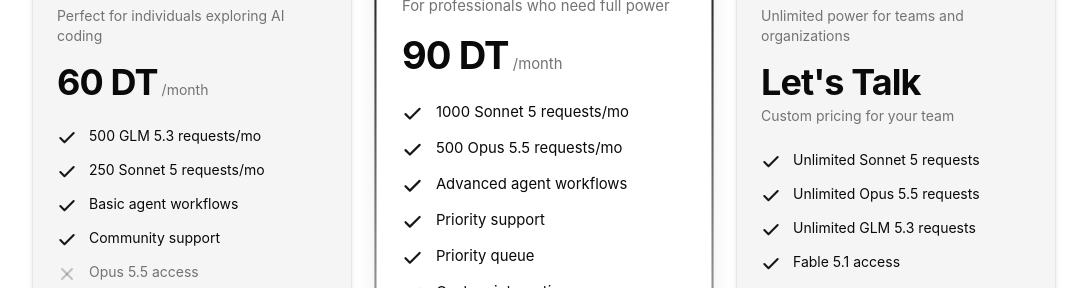
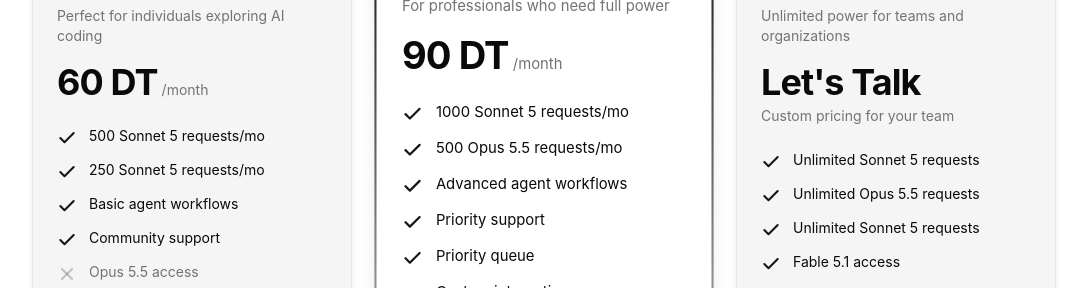
Before and after one commit to Louay0007/gateway, a Next.js app in the folder portal/: page / in a window 1280 px wide. Shown: the part 3940-4228 px from the top of the page, without its empty margins (96-1183 px from the left). Built offline with nearby package versions, Linux system fonts and the light colour scheme.

Commit message:
fix(frontend): replace GLM 5.3 with Sonnet 5 across fast tier labels
Fast tier now shows 'Sonnet 5' instead of 'GLM 5.3' in prompt meters,
FAQ, and interactive pricing. Smart tier already showed Opus 5.5 and
remains unchanged. Zero GLM references remain in the frontend.

```diff
--- a/portal/components/marketing/faq-section.tsx
+++ b/portal/components/marketing/faq-section.tsx
@@ -33,7 +33,7 @@
   {
     question: 'Which Claude models are available?',
     answer:
-      'Availability depends on your plan. Starter includes GLM 5.3 and Sonnet 5. Pro adds Opus 5.5 with higher request quotas. Enterprise provides unlimited access to all current models including Sonnet 5, Opus 5.5, GLM 5.3, Fable 5.1, and GPT-6 Astra, plus early access to new model releases.',
+      'Availability depends on your plan. Starter includes Sonnet 5 and Opus 5.5. Pro adds higher request quotas. Enterprise provides unlimited access to all current models including Sonnet 5, Opus 5.5, Fable 5.1, and GPT-6 Astra, plus early access to new model releases.',
   },
   {
     question: 'Can I switch plans or cancel anytime?',
--- a/portal/components/ui/interactive-pricing-component.tsx
+++ b/portal/components/ui/interactive-pricing-component.tsx
@@ -42,7 +42,7 @@
     monthlyPrice: 60,
     annualPrice: 48,
     features: [
-      { name: '500 GLM 5.3 requests/mo', included: true },
+      { name: '500 Sonnet 5 requests/mo', included: true },
       { name: '250 Sonnet 5 requests/mo', included: true },
       { name: 'Basic agent workflows', included: true },
       { name: 'Community support', included: true },
@@ -78,7 +78,7 @@
     features: [
       { name: 'Unlimited Sonnet 5 requests', included: true },
       { name: 'Unlimited Opus 5.5 requests', included: true },
-      { name: 'Unlimited GLM 5.3 requests', included: true },
+      { name: 'Unlimited Sonnet 5 requests', included: true },
       { name: 'Fable 5.1 access', included: true },
       { name: 'GPT-6 Astra access', included: true },
       { name: 'Dedicated support & SLA', included: true },
```
